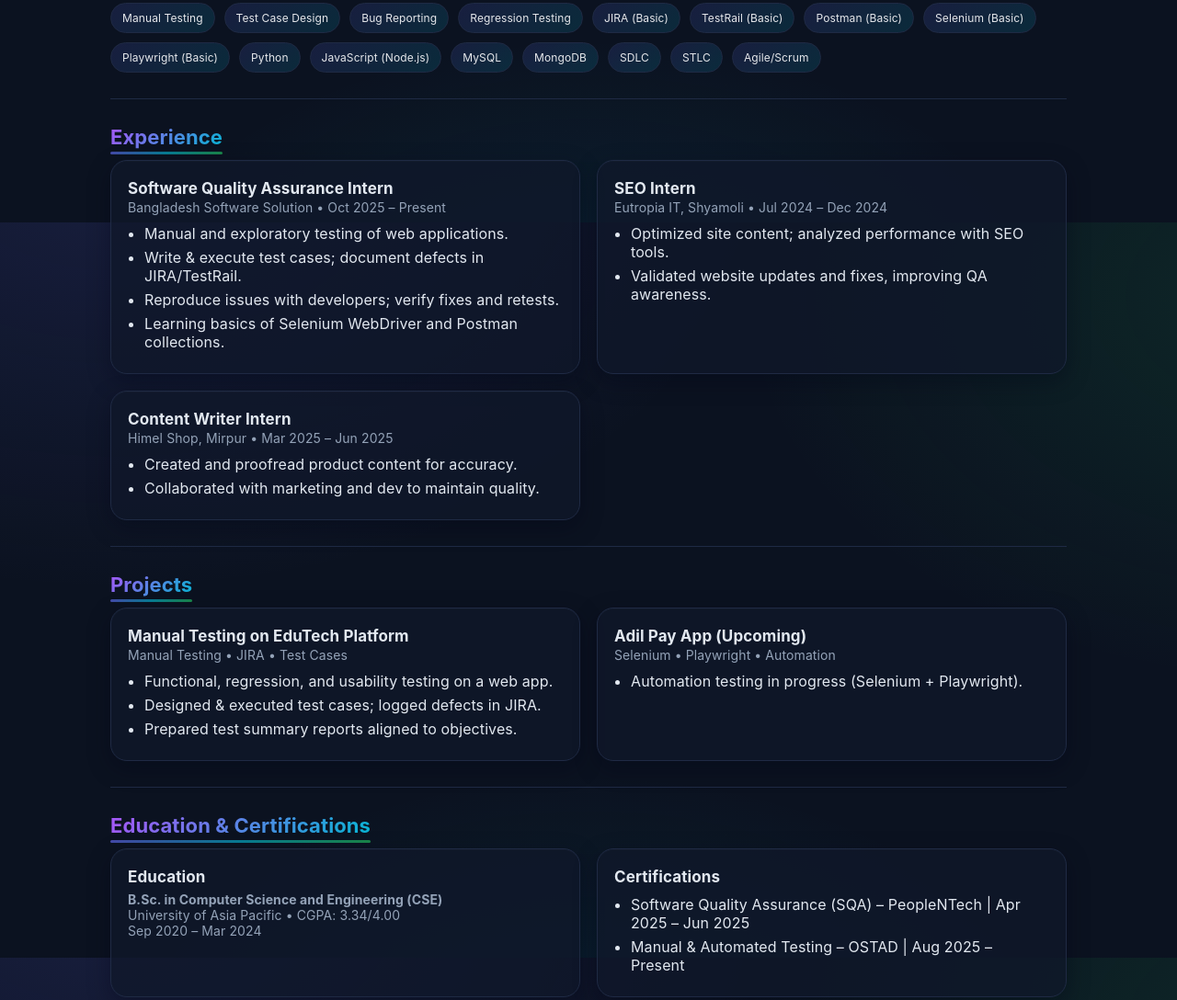
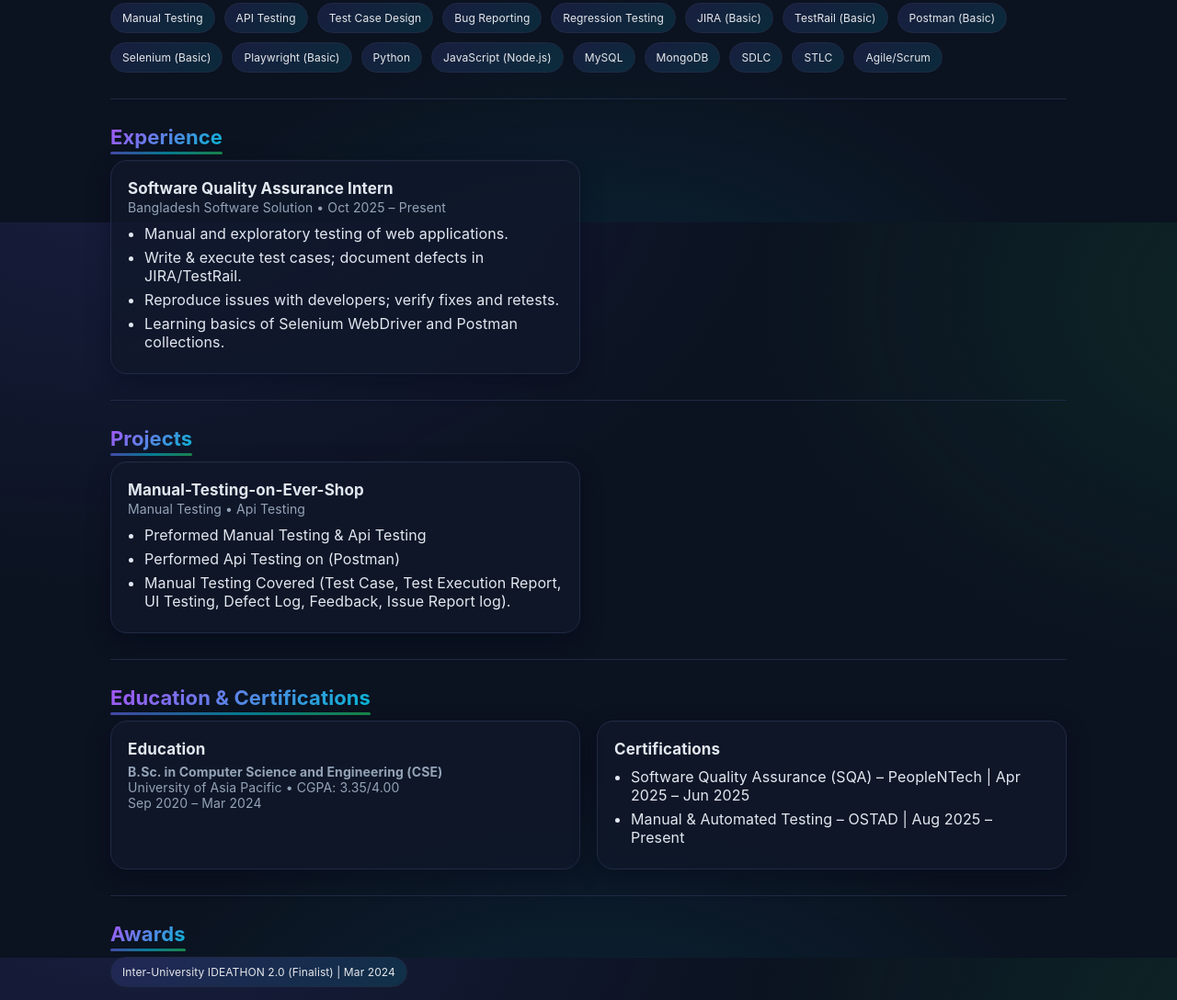
Before and after one commit to naimulbasher/Portfolio-Website, a plain HTML site: page index.html in a window 1280 px wide. Shown: the part 558-1646 px from the top of the page at 92% size. Drawn offline with Linux system fonts and the light colour scheme.

Commit message:
Added some changes

```diff
--- a/index.html
+++ b/index.html
@@ -460,7 +460,7 @@
     <section id="skills">
       <h2>Skills</h2>
       <div class="chips">
-        <span class="chip">Manual Testing</span><span class="chip">Test Case Design</span><span class="chip">Bug
+        <span class="chip">Manual Testing</span><span class="chip">API Testing</span><span class="chip">Test Case Design</span><span class="chip">Bug
           Reporting</span>
         <span class="chip">Regression Testing</span><span class="chip">JIRA (Basic)</span><span class="chip">TestRail
           (Basic)</span>
@@ -485,22 +485,7 @@
             <li>Learning basics of Selenium WebDriver and Postman collections.</li>
           </ul>
         </div>
-        <div class="card">
-          <h3>SEO Intern</h3>
-          <div class="muted">Eutropia IT, Shyamoli • Jul 2024 – Dec 2024</div>
-          <ul>
-            <li>Optimized site content; analyzed performance with SEO tools.</li>
-            <li>Validated website updates and fixes, improving QA awareness.</li>
-          </ul>
-        </div>
-        <div class="card">
-          <h3>Content Writer Intern</h3>
-          <div class="muted">Himel Shop, Mirpur • Mar 2025 – Jun 2025</div>
-          <ul>
-            <li>Created and proofread product content for accuracy.</li>
-            <li>Collaborated with marketing and dev to maintain quality.</li>
-          </ul>
-        </div>
+
       </div>
     </section>
 
@@ -508,22 +493,15 @@
       <h2>Projects</h2>
       <div class="grid grid-2">
         <div class="card">
-          <h3><a href="https://github.com/naimulbasher/Manual-Testing-on-EduTech" target="_blank">Manual Testing on
-              EduTech Platform</a></h3>
-          <div class="muted">Manual Testing • JIRA • Test Cases</div>
+          <h3><a href="https://github.com/naimulbasher/Manual-Testing-on-Ever-Shop" target="_blank">Manual-Testing-on-Ever-Shop</a></h3>
+          <div class="muted">Manual Testing • Api Testing</div>
           <ul>
-            <li>Functional, regression, and usability testing on a web app.</li>
-            <li>Designed & executed test cases; logged defects in JIRA.</li>
-            <li>Prepared test summary reports aligned to objectives.</li>
+            <li>Preformed Manual Testing & Api Testing</li>
+            <li>Performed Api Testing on (Postman)</li>
+            <li>Manual Testing Covered (Test Case, Test Execution Report, UI Testing, Defect Log, Feedback, Issue Report log).</li>
           </ul>
         </div>
-        <div class="card">
-          <h3>Adil Pay App (Upcoming)</h3>
-          <div class="muted">Selenium • Playwright • Automation</div>
-          <ul>
-            <li>Automation testing in progress (Selenium + Playwright).</li>
-          </ul>
-        </div>
+
       </div>
     </section>
 
@@ -534,7 +512,7 @@
           <h3>Education</h3>
           <p class="muted" style="margin-top:6px;">
             <strong>B.Sc. in Computer Science and Engineering (CSE)</strong><br />
-            University of Asia Pacific • CGPA: 3.34/4.00<br />
+            University of Asia Pacific • CGPA: 3.35/4.00<br />
             Sep 2020 – Mar 2024
           </p>
         </div>
@@ -551,7 +529,6 @@
     <section id="awards">
       <h2>Awards</h2>
       <div class="chips">
-        <span class="chip">11th Convocation – University of Asia Pacific | Jul 2025</span>
         <span class="chip">Inter-University IDEATHON 2.0 (Finalist) | Mar 2024</span>
       </div>
     </section>
```
